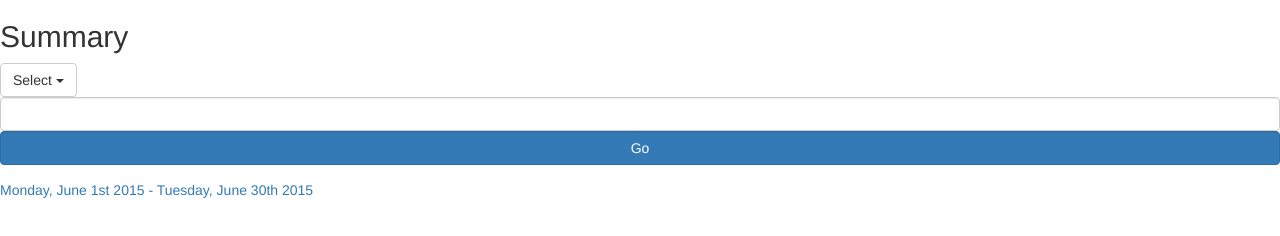
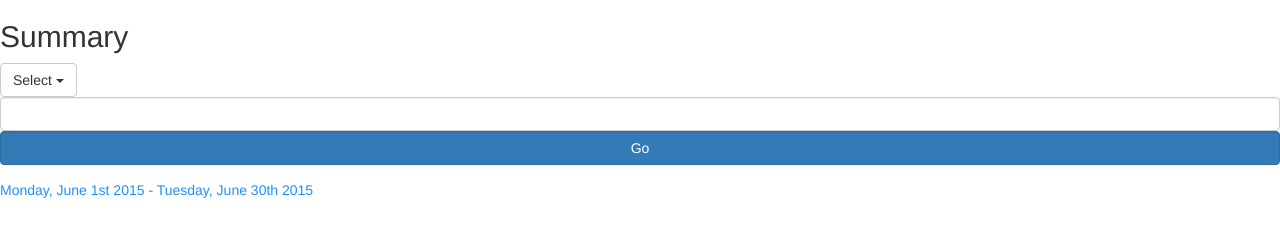
Before and after one commit to sergioamorim/t-partner-ui, a plain HTML site: page index.html at #!/summary in a window 1280 px wide. Drawn offline with Linux system fonts and the light colour scheme; no server answers.

Commit message:
clickable class added to project

```diff
--- a/css/app.css
+++ b/css/app.css
@@ -3,3 +3,13 @@
     right: 2%;
     cursor: pointer;
 }
+.clickable {
+    color: dodgerblue;
+    cursor: pointer;
+}
+.clickable:hover {
+    color: deepskyblue;
+}
+.clickable:active {
+    color: skyblue;
+}
--- a/view/summary.html
+++ b/view/summary.html
@@ -5,7 +5,7 @@
         <input date-range-picker class="form-control date-picker" type="text" ng-model="daterangepicker.daterange" options="daterangepicker.options"/>
         <input class="form-control btn-primary" type="submit" ng-click="clearData();requestSummaries(requestData)" value="Go" />
     </form>
-    <a href="" ng-click="modals.actions.open()">Monday, June 1st 2015 - Tuesday, June 30th 2015</a>
+    <span class="clickable" ng-click="modals.actions.open()">Monday, June 1st 2015 - Tuesday, June 30th 2015</span>
     <div ng-show="completeSummaries != undefined">
         <div ng-repeat="completeSummary in completeSummaries">
             <h3>Student {{completeSummary.student.id}}</h3>
@@ -30,7 +30,7 @@
                     Last level reached: {{ completeSummary.lastLevelReached.replace('http://meututor.com.br/Ontologies/MeuTutor.Gamification.Instances.owl#Level_', 'level ') }} <br />
                     Dummy tests questions done: {{ completeSummary.dummyTestQuestionsDone }} <br />
                     Learning goals reached: {{ completeSummary.learningGoalsReachedTotal }} <br />
-                    Actions: <a href="" ng-click="modals.actions.open(completeSummary.studentActionsTrackedJson)"> {{ completeSummary.studentActionsTotal }} </a><br />
+                    Actions: <span class="clickable" ng-click="modals.actions.open(completeSummary.studentActionsTracked)"> {{ completeSummary.studentActionsTotal }} </span><br />
                     Access: {{ completeSummary.subSessionsTotal }} <br />
                     Actions per access: {{ completeSummary.actionsPerSubSessionAverage | number : 1 }} <br />
                 </span>
```
